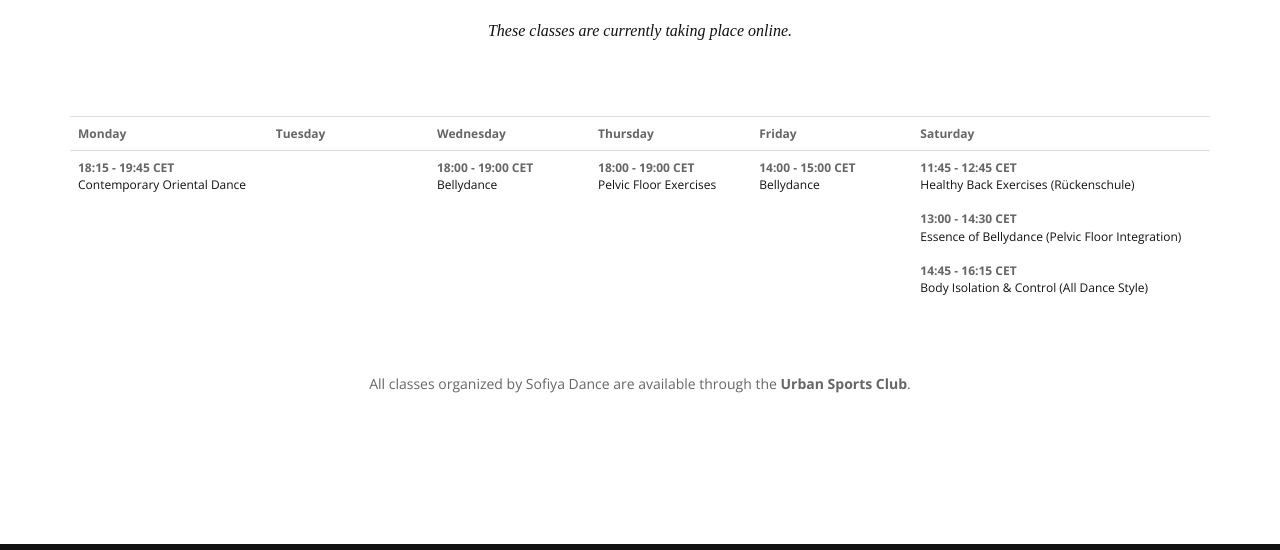
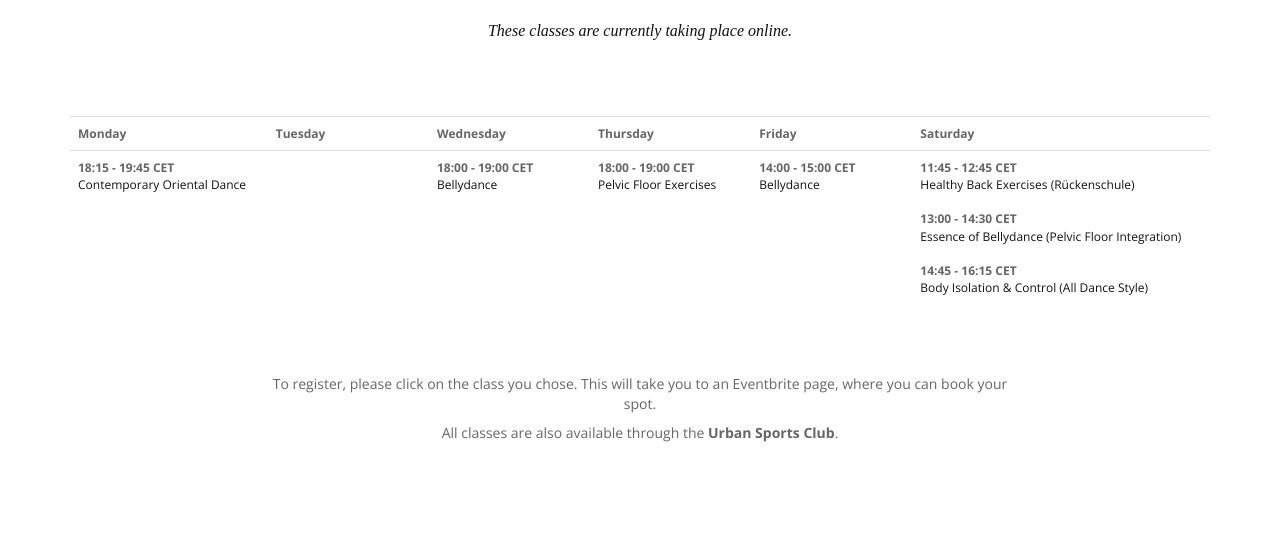
Before and after one commit to teodorrupi/sofiya.dance, a plain HTML site: page onlineclassesberlin.html in a window 1280 px wide. Shown: the part 250-800 px from the top of the page. Drawn offline with nearby package versions, Linux system fonts and the light colour scheme; a web font is replaced by a local one.

Commit message:
updating description

```diff
--- a/onlineclassesberlin.html
+++ b/onlineclassesberlin.html
@@ -220,7 +220,8 @@
           </div>
           <div class="row mt-40">
             <div class="col-sm-8 col-sm-offset-2 align-center">
-              <h5>All classes organized by Sofiya Dance are available through the <b>Urban Sports Club</b>.</h5>
+              <h5>To register, please click on the class you chose. This will take you to an Eventbrite page, where you can book your spot.</h5>
+              <h5>All classes are also available through the <b>Urban Sports Club</b>.</h5>
             </div>
           </div>
         </div>
```
